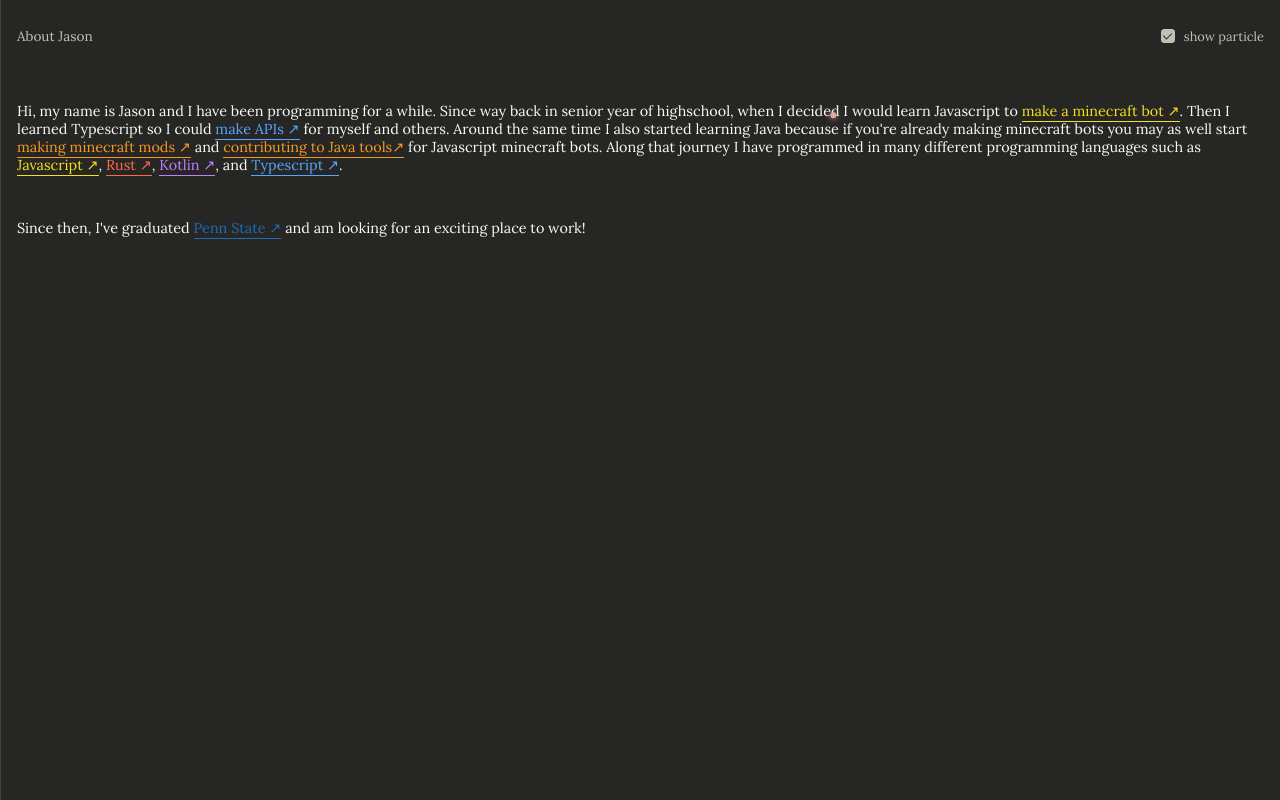
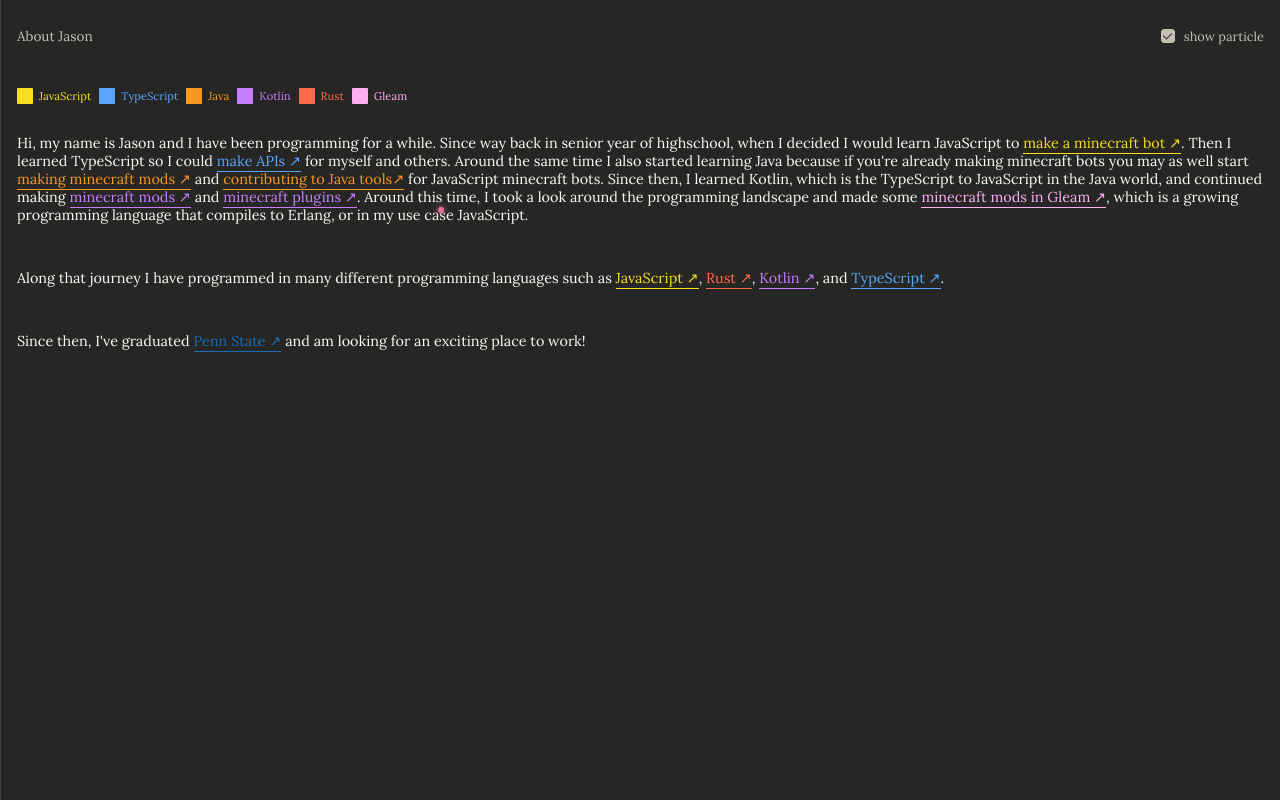
Before and after one commit to u9g/jason-portfolio, a Vue app: page / in a window 1280 px wide. Built offline with nearby package versions, Linux system fonts and the light colour scheme.

Commit message:
Add language color index, Gleam/Kotlin links, and capitalize language names

```diff
--- a/src/components/About.vue
+++ b/src/components/About.vue
@@ -43,6 +43,7 @@ const colorMap: Record<string, string> = {
   "lang-ts": "#58a6ff",
   "lang-java": "#f89820",
   "lang-psu": "#1e6cb6",
+  "lang-gleam": "#ffaff3",
 };
 let currentIndex = 0;
 let animationId: number | undefined;
@@ -223,18 +224,26 @@ onUnmounted(() => {
       </label>
     </div>
     <div class="about-content" ref="aboutContent">
+      <div class="color-index">
+        <span class="color-swatch lang-js">JavaScript</span>
+        <span class="color-swatch lang-ts">TypeScript</span>
+        <span class="color-swatch lang-java">Java</span>
+        <span class="color-swatch lang-kotlin">Kotlin</span>
+        <span class="color-swatch lang-rust">Rust</span>
+        <span class="color-swatch lang-gleam">Gleam</span>
+      </div>
       <div ref="particle" class="particle" />
       <p>
         Hi, my name is Jason and I have been programming for a while. Since way
         back in senior year of highschool, when I decided I would learn
-        Javascript to
+        JavaScript to
         <a
           href="https://github.com/PrismarineJS/mineflayer"
           target="_blank"
           rel="noopener noreferrer"
           class="lang-js"
           >make a minecraft bot ↗</a
-        >. Then I learned Typescript so I could
+        >. Then I learned TypeScript so I could
         <a
           href="https://github.com/u9g/minecraft-proxy-handler/commit/6caa09e3fbcbcf3b0e5d96054e4ff46561d4233f"
           target="_blank"
@@ -259,14 +268,41 @@ onUnmounted(() => {
           class="lang-java"
           >contributing to Java tools↗</a
         >
-        for Javascript minecraft bots. Along that journey I have programmed in
-        many different programming languages such as
+        for JavaScript minecraft bots. Since then, I learned Kotlin, which is
+        the TypeScript to JavaScript in the Java world, and continued making
+        <a
+          href="https://github.com/u9g/cosmicsky-client"
+          target="_blank"
+          rel="noopener noreferrer"
+          class="lang-kotlin"
+          >minecraft mods ↗</a
+        >
+        and
+        <a
+          href="https://github.com/u9g/Minigames"
+          target="_blank"
+          rel="noopener noreferrer"
+          class="lang-kotlin"
+          >minecraft plugins ↗</a
+        >. Around this time, I took a look around the programming landscape and
+        made some
+        <a
+          href="https://github.com/u9g/thatgleammod"
+          target="_blank"
+          rel="noopener noreferrer"
+          class="lang-gleam"
+          >minecraft mods in Gleam ↗</a
+        >, which is a growing programming language that compiles to Erlang, or in my use case JavaScript.
+      </p>
+      <p>
+        Along that journey I have programmed in many different programming
+        languages such as
         <a
           href="https://github.com/PrismarineJS/mineflayer/commits?author=u9g"
           target="_blank"
           rel="noopener noreferrer"
           class="lang-js"
-          >Javascript ↗</a
+          >JavaScript ↗</a
         >,
         <a
           href="https://github.com/obi1kenobi/trustfall/commits?author=u9g"
@@ -287,7 +323,7 @@ onUnmounted(() => {
           target="_blank"
           rel="noopener noreferrer"
           class="lang-ts"
-          >Typescript ↗</a
+          >TypeScript ↗</a
         >.
       </p>
       <p>
@@ -322,6 +358,29 @@ onUnmounted(() => {
   top: 0;
   font-size: 0.85rem;
   color: var(--text-muted);
+}
+
+.color-index {
+  display: flex;
+  flex-wrap: wrap;
+  gap: 8px;
+  font-size: 0.7rem;
+}
+
+.color-swatch {
+  display: flex;
+  align-items: center;
+  gap: 6px;
+}
+
+.color-swatch::before {
+  content: "";
+  display: inline-block;
+  width: 16px;
+  height: 16px;
+  border-radius: 1px;
+  background: currentColor;
+  flex-shrink: 0;
 }
 
 .particle-toggle {
@@ -432,4 +491,7 @@ onUnmounted(() => {
 .lang-psu {
   color: #1e6cb6;
 }
+.lang-gleam {
+  color: #ffaff3;
+}
 </style>
```
